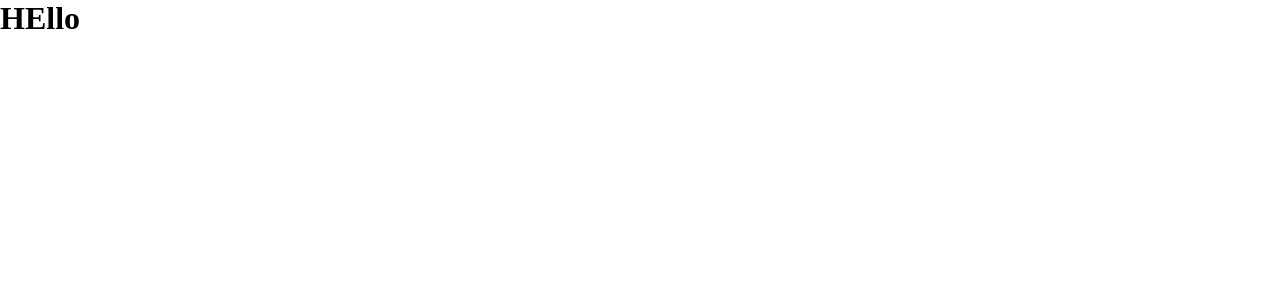
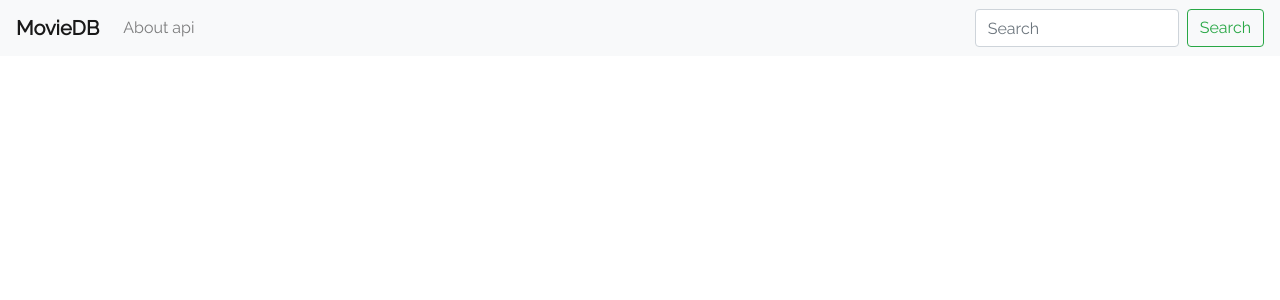
Before and after one commit to JOEMN96/react-movieSearch-App, a React (Create React App) app: page / in a window 1280 px wide. Shown: the top 300 px of the page. Built offline with nearby package versions, Linux system fonts and the light colour scheme.

Commit message:
usereducer done

```diff
--- a/package.json
+++ b/package.json
@@ -6,6 +6,7 @@
     "@testing-library/jest-dom": "^5.11.6",
     "@testing-library/react": "^11.2.2",
     "@testing-library/user-event": "^12.4.0",
+    "axios": "^0.21.0",
     "react": "^17.0.1",
     "react-dom": "^17.0.1",
     "react-scripts": "4.0.1",
--- a/public/index.html
+++ b/public/index.html
@@ -24,7 +24,8 @@
       work correctly both with client-side routing and a non-root public URL.
       Learn how to configure a non-root public URL by running `npm run build`.
     -->
-    <title>React App</title>
+    <link rel="stylesheet" href="https://cdnjs.cloudflare.com/ajax/libs/twitter-bootstrap/4.5.3/css/bootstrap.min.css" integrity="sha512-oc9+XSs1H243/FRN9Rw62Fn8EtxjEYWHXRvjS43YtueEewbS6ObfXcJNyohjHqVKFPoXXUxwc+q1K7Dee6vv9g==" crossorigin="anonymous" />
+    <title>Movie App</title>
   </head>
   <body>
     <noscript>You need to enable JavaScript to run this app.</noscript>
@@ -39,5 +40,7 @@
       To begin the development, run `npm start` or `yarn start`.
       To create a production bundle, use `npm run build` or `yarn build`.
     -->
+    <script src="https://cdnjs.cloudflare.com/ajax/libs/jquery/3.5.1/jquery.min.js" integrity="sha512-bLT0Qm9VnAYZDflyKcBaQ2gg0hSYNQrJ8RilYldYQ1FxQYoCLtUjuuRuZo+fjqhx/qtq/1itJ0C2ejDxltZVFg==" crossorigin="anonymous"></script>
+    <script src="https://cdnjs.cloudflare.com/ajax/libs/twitter-bootstrap/4.5.3/js/bootstrap.min.js" integrity="sha512-8qmis31OQi6hIRgvkht0s6mCOittjMa9GMqtK9hes5iEQBQE/Ca6yGE5FsW36vyipGoWQswBj/QBm2JR086Rkw==" crossorigin="anonymous"></script>
   </body>
 </html>
--- a/src/App.js
+++ b/src/App.js
@@ -1,7 +1,9 @@
+import Navbar from "./components/Navbar";
+
 function App() {
   return (
     <div className="App">
-      <h1>HEllo</h1>
+      <Navbar />
     </div>
   );
 }
--- /dev/null
+++ b/src/components/Navbar.js
@@ -0,0 +1,63 @@
+import React, { useContext, useState } from "react";
+import { Context } from "../configs/Store";
+
+function Navbar() {
+  let { globolState, dispatch } = useContext(Context);
+  const [searchTerm, setSearchTerm] = useState("");
+  console.log(globolState);
+  const handleSub = (e) => {
+    e.preventDefault();
+    dispatch({ type: "ADD", payload: searchTerm });
+  };
+  return (
+    <nav className="navbar navbar-expand-lg navbar-light bg-light">
+      <b className="navbar-brand" href="#">
+        MovieDB
+      </b>
+      <button
+        className="navbar-toggler"
+        type="button"
+        data-toggle="collapse"
+        data-target="#navbarSupportedContent"
+        aria-controls="navbarSupportedContent"
+        aria-expanded="false"
+        aria-label="Toggle navigation"
+      >
+        <span className="navbar-toggler-icon"></span>
+      </button>
+
+      <div className="collapse navbar-collapse " id="navbarSupportedContent">
+        <ul className="navbar-nav mr-auto">
+          <li className="nav-item">
+            <a
+              href="http://www.omdbapi.com/"
+              target="_blank"
+              rel="noreferrer"
+              className="nav-link"
+            >
+              About api
+            </a>
+          </li>
+        </ul>
+        <form onSubmit={handleSub} className="form-inline my-2 my-lg-0">
+          <input
+            className="form-control mr-sm-2"
+            type="search"
+            placeholder="Search"
+            aria-label="Search"
+            onChange={(e) => setSearchTerm(e.target.value)}
+            required
+          />
+          <button
+            className="btn btn-outline-success my-2 my-sm-0"
+            type="submit"
+          >
+            Search
+          </button>
+        </form>
+      </div>
+    </nav>
+  );
+}
+
+export default Navbar;
--- /dev/null
+++ b/src/configs/Config.js
@@ -0,0 +1 @@
+let apiKey = "5db5b49b";
--- /dev/null
+++ b/src/configs/Reducer.js
@@ -0,0 +1,10 @@
+const reducer = (state, action) => {
+  switch (action.type) {
+    case "ADD":
+      return [...state, { bb: action.payload }];
+    default:
+      return state;
+  }
+};
+
+export default reducer;
--- /dev/null
+++ b/src/configs/Store.js
@@ -0,0 +1,18 @@
+import React, { useReducer } from "react";
+import reducer from "../configs/Reducer";
+export const Context = React.createContext();
+
+const initialState = [
+  {
+    aa: "hjjio",
+  },
+];
+
+export const Store = (props) => {
+  const [globolState, dispatch] = useReducer(reducer, initialState);
+  return (
+    <Context.Provider value={{ globolState, dispatch }}>
+      {props.children}
+    </Context.Provider>
+  );
+};
--- a/src/index.css
+++ b/src/index.css
@@ -1,5 +1,7 @@
+@import url("https://fonts.googleapis.com/css2?family=Raleway&display=swap");
 * {
   box-sizing: border-box;
   padding: 0;
   margin: 0;
+  font-family: "Raleway", sans-serif;
 }
--- a/src/index.js
+++ b/src/index.js
@@ -2,10 +2,13 @@ import React from "react";
 import ReactDOM from "react-dom";
 import "./index.css";
 import App from "./App";
+import { Store } from "./configs/Store";
 
 ReactDOM.render(
-  <React.StrictMode>
-    <App />
-  </React.StrictMode>,
+  <Store>
+    <React.StrictMode>
+      <App />
+    </React.StrictMode>
+  </Store>,
   document.getElementById("root")
 );
```
Also changed, not shown: 2 other files (tests, documents, lock files or other folders).
